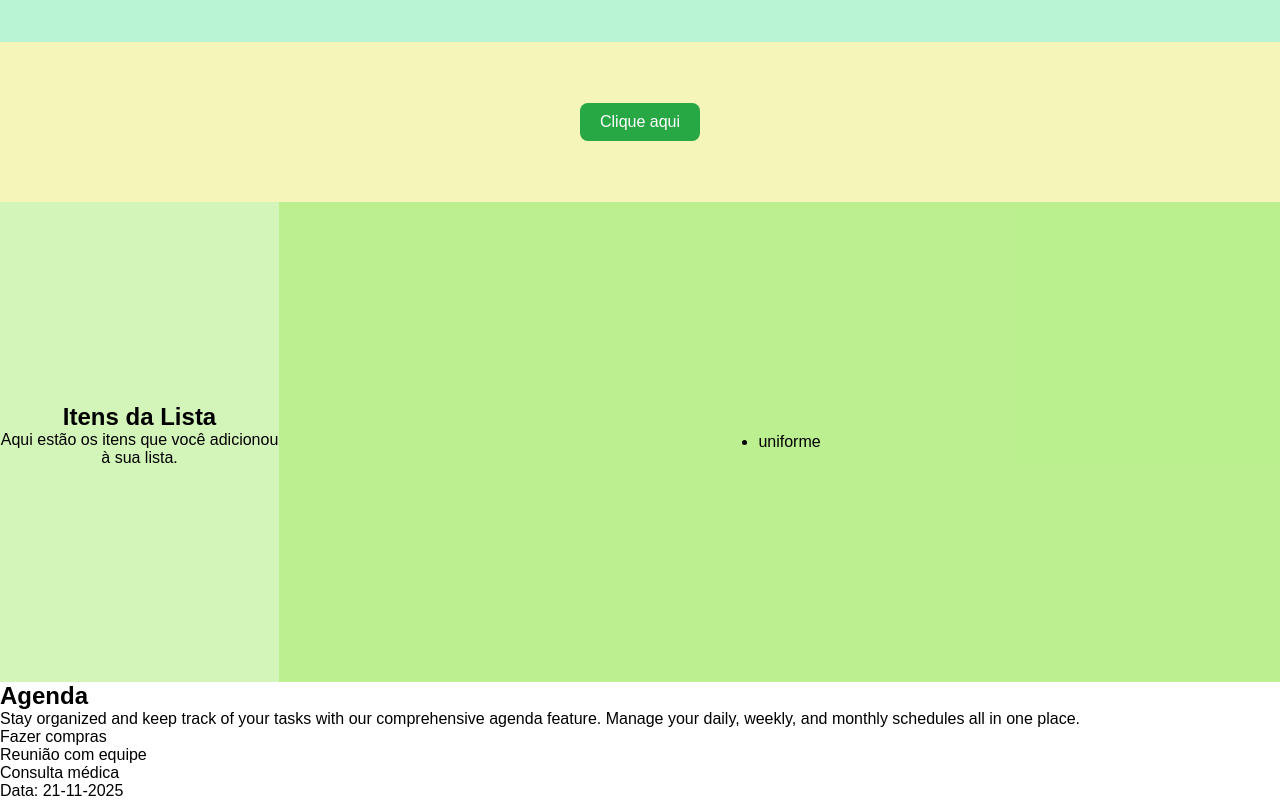
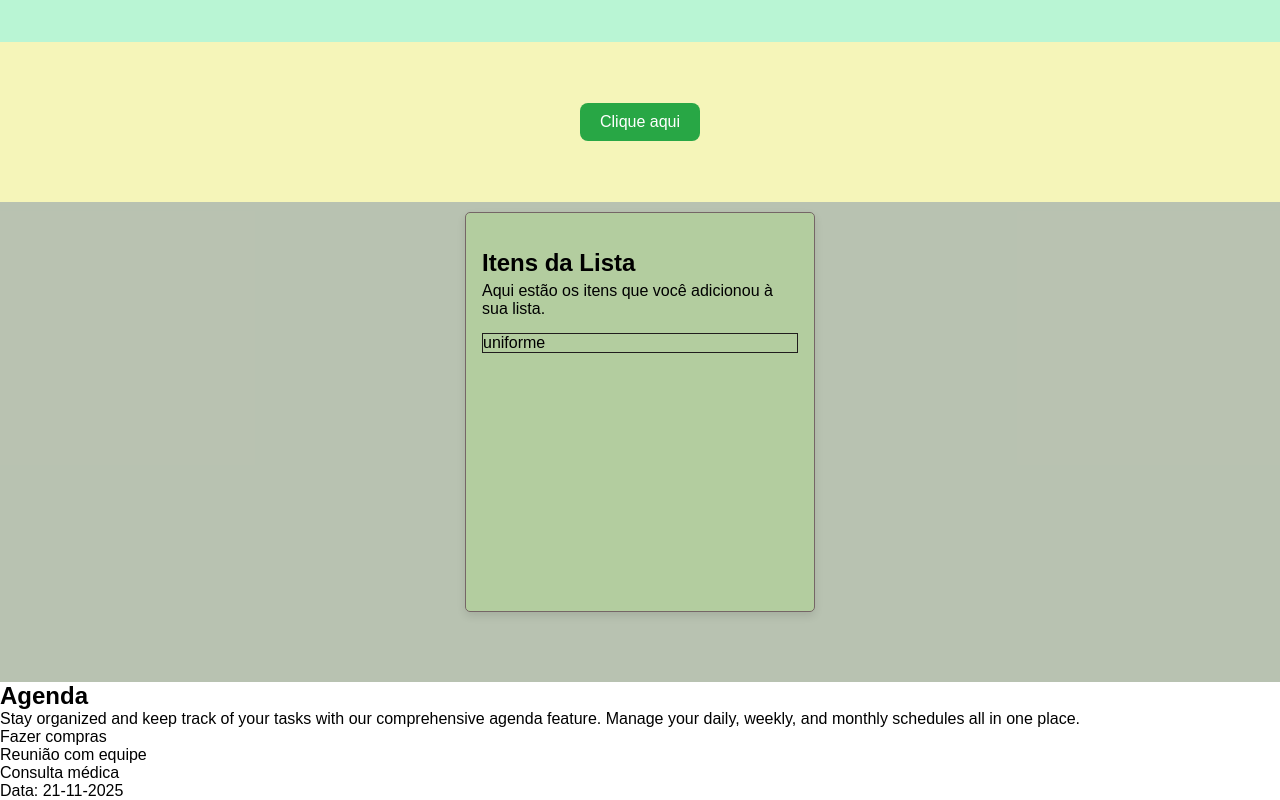
Before and after one commit to samellop3s/react-js-props-studies, a React (Vite) app: page / in a window 1280 px wide. Shown: the part 2838-3638 px from the top of the page. Built offline with nearby package versions, Linux system fonts and the light colour scheme.

Commit message:
atualização no style da listaItens.jsx

```diff
--- a/src/ListaDeItens/ListaItens.jsx
+++ b/src/ListaDeItens/ListaItens.jsx
@@ -12,14 +12,14 @@ function ListaItens(props) {
             <div className="container-titleDescri">
                 <h2>{props.titulo}</h2>
                 <p>{props.descricao}</p>
-            </div>
-            <ul className="container-listaItens">
+                <ul className="container-Itens">
                 {itens.map((item, index) => (
                     // Aqui mapeamos `itens` para <li>. Usamos o index como key
                     // (aceitável para listas pequenas/estáticas; para listas dinâmicas prefira um id único)
                     <li key={index}>{item}</li>
                 ))}
             </ul>
+            </div>
         </div>
     );
 }
--- a/src/Style/Style.css
+++ b/src/Style/Style.css
@@ -264,19 +264,42 @@
 .container-listaItens {
   display: flex;
   justify-content: center;
-  align-items: center;
   width: 100%;
   height: 60vh;
-  background:  rgba(149, 231, 82, 0.404);
+  background-color:  rgba(81, 104, 62, 0.404);
+
 }
 
 .container-titleDescri {
-  margin-bottom: 15px;
-  text-align: center;
+  border: solid 1px #756666;
+  width: 350px;
+  height: 400px;
+  border-radius: 5px;
+  box-shadow: 0 4px 8px rgba(0, 0, 0, 0.1);
+  /* layout para alinhar conteúdos à esquerda */
+  display: flex;            /* adicionado */
+  flex-direction: column;   /* adicionado */
+  align-items: flex-start;  /* adicionado: alinha filhos à esquerda */
+  padding: 16px;            /* adicionado: espaçamento interno */
+  box-sizing: border-box;
+  text-align: left;
+  background:  rgba(172, 221, 132, 0.404);
+  margin: 10px;
 }
 
-.container-listaItens ul {
-  list-style-type: disc;
-  padding-left: 20px;
-  text-align: left;
+.container-titleDescri h2 {
+  margin-top: 20px;
+  margin-bottom: 5px;
+  align-self: flex-start; /* assegura título à esquerda */
 }
+
+/* lista posicionada à esquerda dentro do cartão */
+.container-Itens {
+  display: block;
+  overflow-y: auto;    /* permite rolagem se necessário */
+  margin: 15px 0 0 0;  /* remove margem lateral */
+  max-height: 300px;
+  text-align: left;    /* alinha itens à esquerda */
+  width: 100%;         /* ocupa a largura interna do container */
+  border: solid 1px #201d1d;
+}
```
